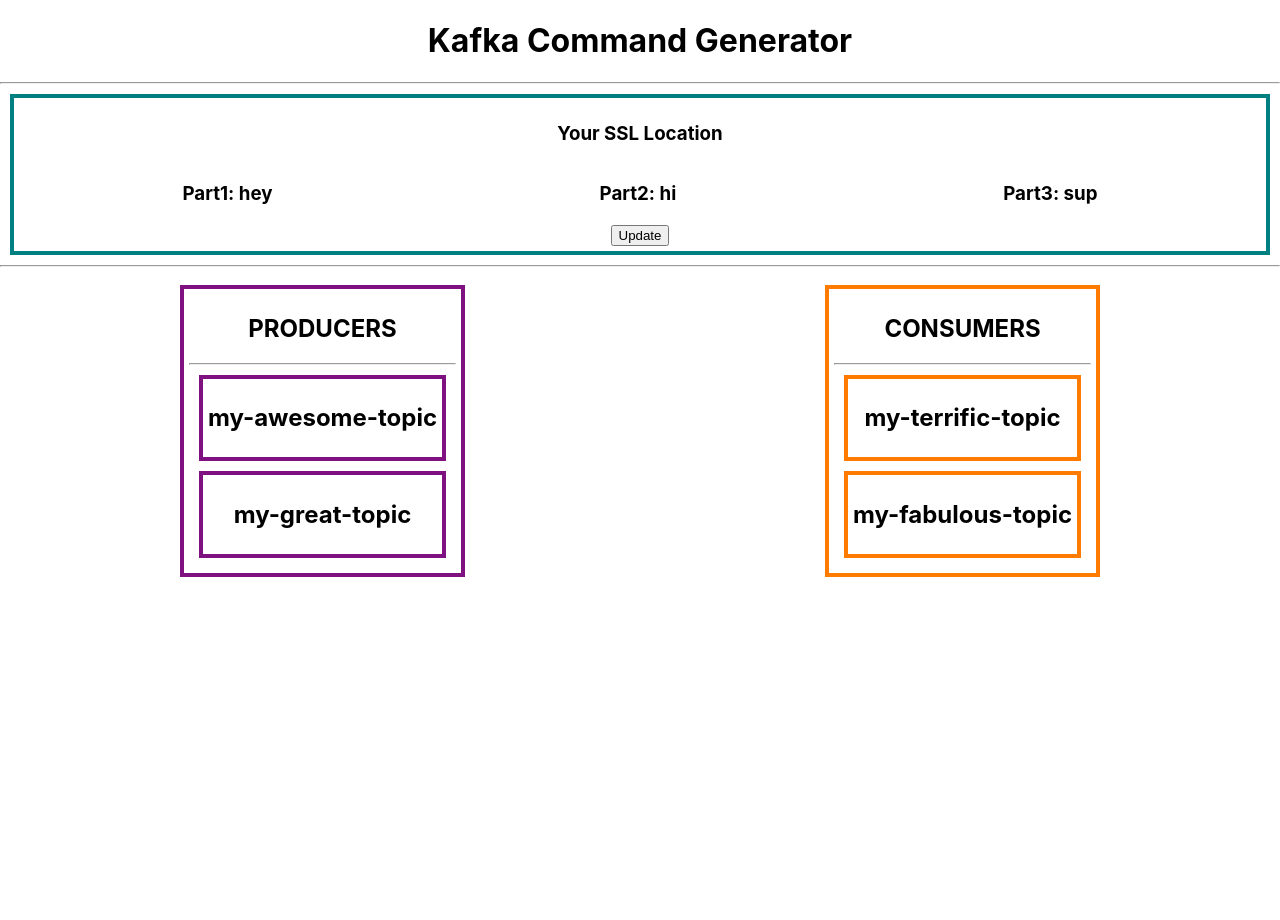
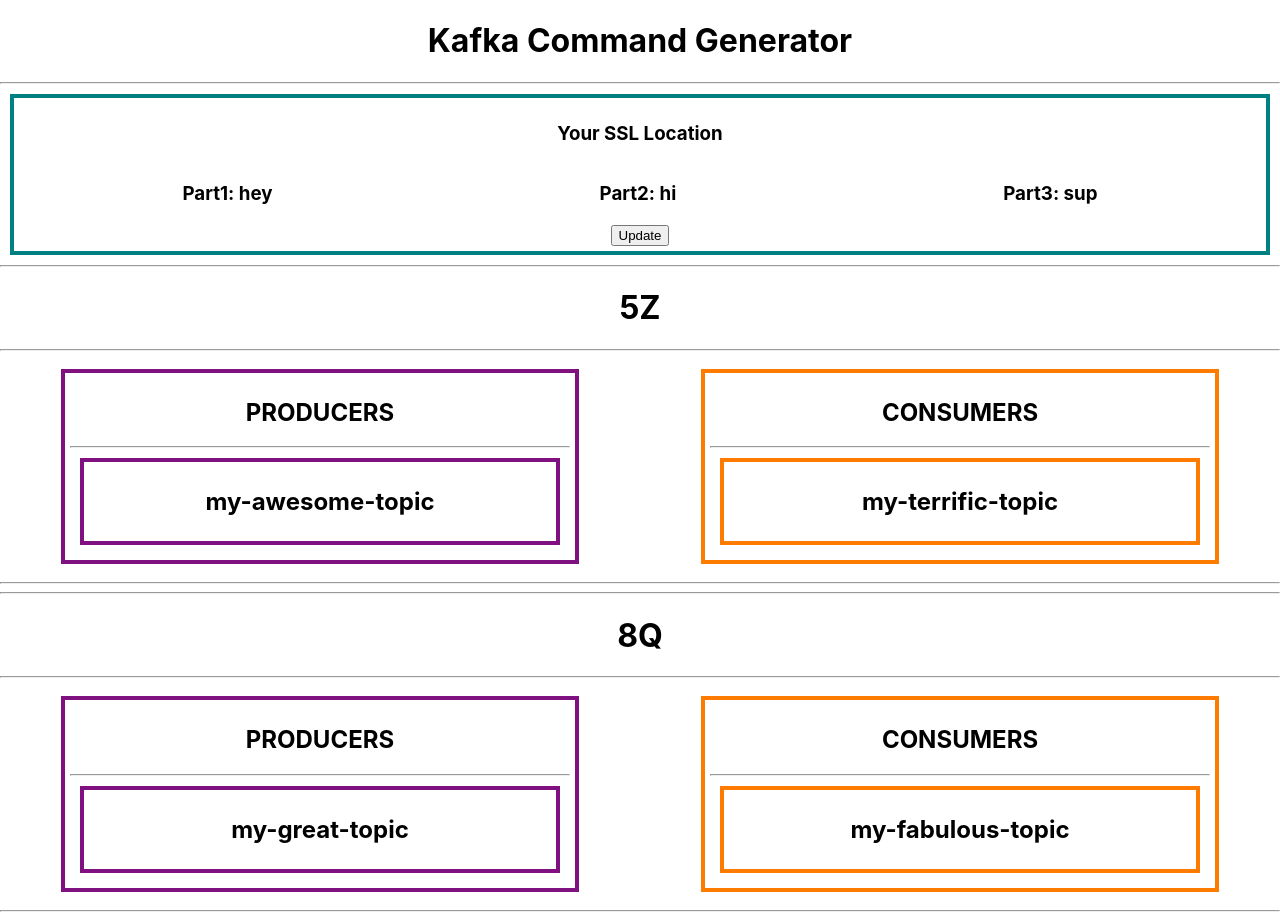
Before and after one commit to arerickson28/kafka-command-generator, a React (Create React App) app in the folder my-app/: page / in a window 1280 px wide. Before the commit the page ends 800 px from the top, so only its background shows below. Built offline with nearby package versions, Linux system fonts and the light colour scheme.

Commit message:
reformat topic data and add project component

```diff
--- a/my-app/src/App.js
+++ b/my-app/src/App.js
@@ -1,14 +1,12 @@
 import './App.css';
 import Producers from "./components/Producers"
 import Consumers from './components/Consumers';
+import Project from './components/Project';
 import SslLoc from './components/SslLoc';
 import styled from 'styled-components';
+import { topicData } from "./data/topicData"
 
-const BodyDiv = styled.div`
-  display: flex;
-  flex-direction: row;
-  justify-content: space-around;
-`
+
 
 function App() {
   return (
@@ -16,11 +14,28 @@
       <h1>Kafka Command Generator</h1>
       <hr></hr>
       <SslLoc />
+      {
+        topicData.map((project) => {
+          return (
+            <>
+            <hr></hr>
+              <Project projectData = {project} />
+              <hr></hr>
+            </>
+          )
+        })
+      }
+      {/* <hr></hr>
+      <Project projectName = "5Z" />
+      <hr></hr>
+
+      <hr></hr>
+      <Project projectName = "8Q" />
       <hr></hr>
       <BodyDiv>
       <Producers />
       <Consumers />
-      </BodyDiv>
+      </BodyDiv> */}
 
     </div>
   );
--- a/my-app/src/components/Consumers.js
+++ b/my-app/src/components/Consumers.js
@@ -1,23 +1,23 @@
 import React from "react";
 import Topic from "./Topic";
 import styled from "styled-components"
-import { consumerTopicData } from "../data/topicData";
 
 
 const OrangeBox = styled.div`
     border: solid 4px rgb(255, 123, 0);
     padding: 5px;
     margin: 10px;
+    width: 500px;
 `
 
-function Consumers() {
+function Consumers({consumerData}) {
     return (
         <>
             <OrangeBox>
             <h2>CONSUMERS</h2>
             <hr></hr>
             {
-                consumerTopicData.map((topic) => {
+                consumerData.map((topic) => {
                     return (
                         <>
                         <Topic isProducer = {false} topicData={topic}/>
--- a/my-app/src/components/Producers.js
+++ b/my-app/src/components/Producers.js
@@ -2,15 +2,15 @@
 import store from "store"
 import Topic from "./Topic";
 import styled from "styled-components";
-import {producerTopicData } from "../data/topicData"
 
 const PurpleDiv = styled.div`
     border: solid 4px rgb(128, 17, 128);
     padding: 5px;
     margin: 10px;
+    width: 500px;
 `
 
-function Producers() {
+function Producers({producerData}) {
 
     return (
         <>
@@ -18,7 +18,7 @@
             <h2>PRODUCERS</h2>
             <hr></hr>
             {
-                producerTopicData.map((topic) => {
+                producerData.map((topic) => {
                     return (
                         <>
                         <Topic isProducer = {true} topicData = {topic}/>
--- /dev/null
+++ b/my-app/src/components/Project.js
@@ -0,0 +1,26 @@
+import React from "react";
+import styled from 'styled-components';
+import Producers from "./Producers";
+import Consumers from "./Consumers";
+
+
+const BodyDiv = styled.div`
+  display: flex;
+  flex-direction: row;
+  justify-content: space-around;
+`
+
+function Project({projectData}) {
+    return (
+        <>
+        <h1>{projectData.name}</h1>
+        <hr></hr>
+        <BodyDiv>
+             <Producers producerData={projectData.producers}/>
+             <Consumers consumerData={projectData.consumers}/>
+        </BodyDiv>
+        </>
+    )
+}
+
+export default Project
--- a/my-app/src/data/topicData.js
+++ b/my-app/src/data/topicData.js
@@ -2,29 +2,38 @@
 
 const sslString = "ssl.location=<CHANGEME>"
 
-const producerTopicData = [
+const topicData = [
+    {
+        "name": "5Z",
+        "producers": [
             {
                 "topicName": "my-awesome-topic",
                 "localServer": "localhost:8080",
                 "stageServer": "theStageServer:9092",
                 "prodServer": "theProdServer:9093"
+            }
+        ],
+        "consumers": [
+            {
+                "topicName": "my-terrific-topic",
+                "localServer": "localhost:8080",
+                "stageServer": "theStageServer:9092",
+                "prodServer": "theProdServer:9093"
+            }
+        ]
     },
+    {
+
+        "name": "8Q",
+        "producers": [
             {
                 "topicName": "my-great-topic",
                 "localServer": "localhost:8080",
                 "stageServer": "theStageServer:9092",
                 "prodServer": "theProdServer:9093"
             }
-]
-
-
-const consumerTopicData = [
-    {
-        "topicName": "my-terrific-topic",
-        "localServer": "localhost:8080",
-        "stageServer": "theStageServer:9092",
-        "prodServer": "theProdServer:9093"
-    },
+        ],
+        "consumers": [
             {
                 "topicName": "my-fabulous-topic",
                 "localServer": "localhost:8080",
@@ -32,5 +41,9 @@
                 "prodServer": "theProdServer:9093"
             }
         ]
+    },
 
-export { producerTopicData, consumerTopicData, sslString }
+]
+
+
+export { topicData, sslString }
```
Lines whose indentation alone changed are shown as unchanged.
